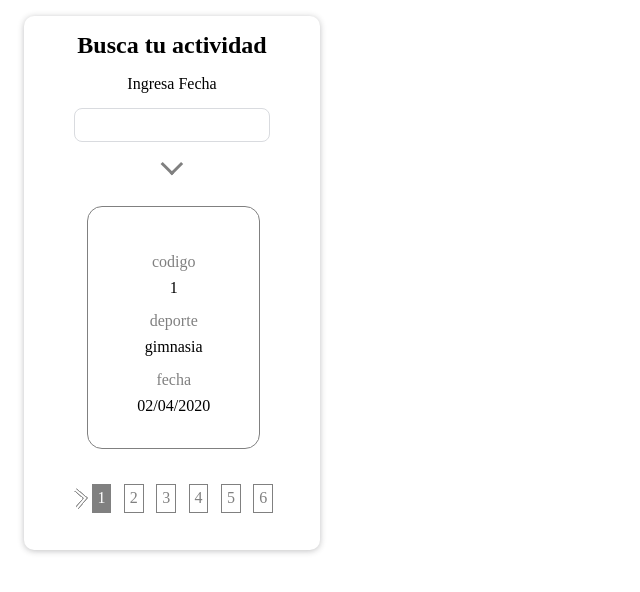
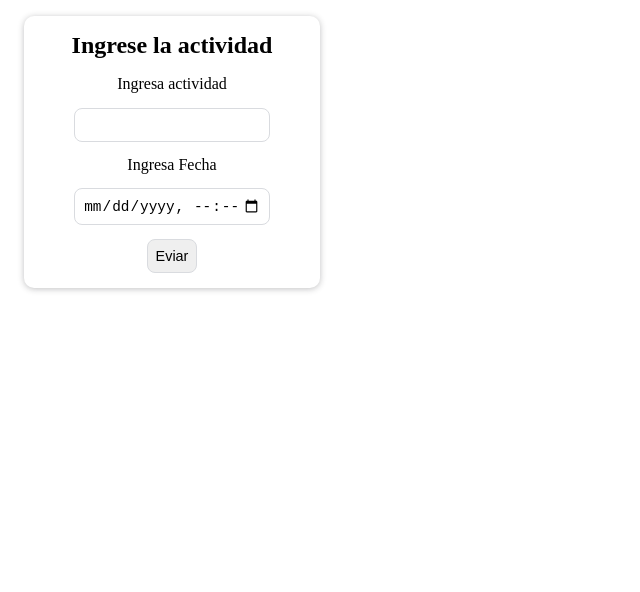
Before and after one commit to edsonJordan/local-storage, a plain HTML site: page index.html in a window 1280 px wide. Shown: the whole page, without its empty margins (0-640 px from the left). Drawn offline with Linux system fonts and the light colour scheme.

Commit message:
Agrege clase a input actividad

```diff
--- a/index.html
+++ b/index.html
@@ -10,27 +10,27 @@
 <body>
     <div class="container-calendary">
         <div class="content-calendary">
-            <div class="calendary__input none">
+            <div class="calendary__input ">
                 <h1 class="h1__input">Ingrese la actividad</h1>
                 <form action="" method="post" id="form">
                     <div class="input__content">
                         <label for="" class="input-label">
                             Ingresa actividad
                         </label>
-                        <input type="text" class="input input__text" name="actividad" >
+                        <input type="text" class="input input__text" id="actividad" name="actividad" >
                     </div>
                     <div class="input__content">
                         <label for="" class="input-label">
                             Ingresa Fecha
                         </label>
-                        <input type="datetime-local" class="input input__date" name="actividad" >
+                        <input type="datetime-local" class="input input__date" id="fecha" name="actividad" >
                     </div>
                     <div class="input__content">
-                        <input type="submit" class="input input__submit" value="Eviar">
+                        <input type="submit" class="input input__submit" max="" id="submit" value="Eviar">
                     </div>
                 </form>
             </div>
-            <div class="calendary__view" id="calendary__view" >
+            <div class="calendary__view none" id="calendary__view" >
                 <h1 class="h1__input">Busca tu actividad</h1>
                 <div class="input__content">
                     <label for="" class="input-label">
```
